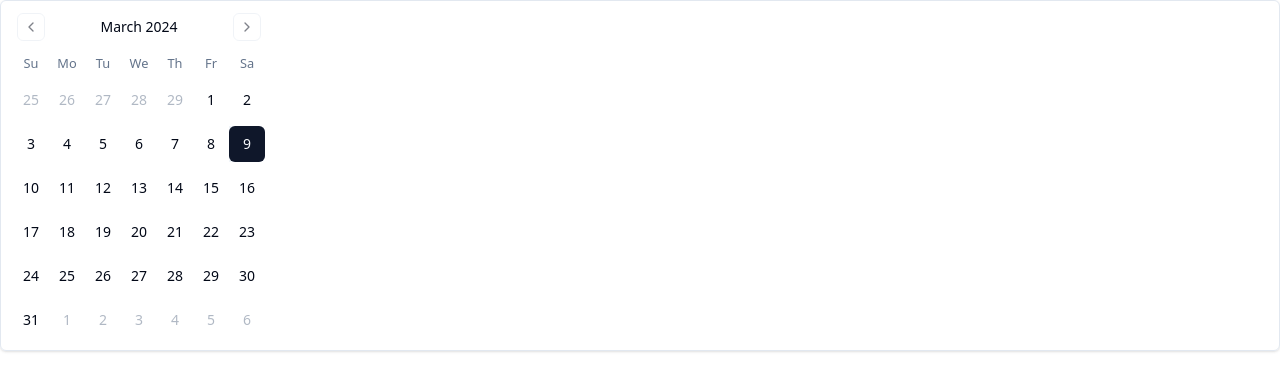
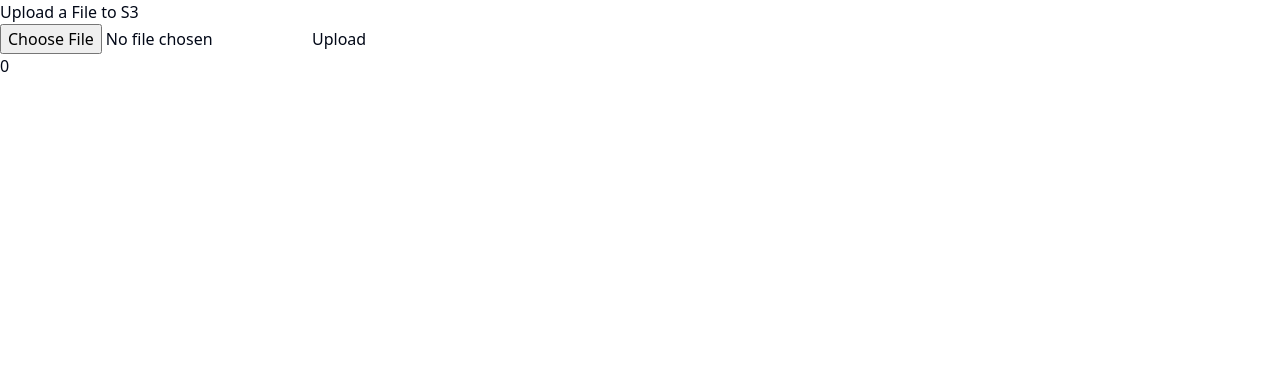
Before and after one commit to mohdadnaanazam/transferx, a Next.js app: page / in a window 1280 px wide. Shown: the top 390 px of the page. Built offline with nearby package versions, Linux system fonts and the light colour scheme.

Commit message:
fix: revert main page

```diff
--- a/src/app/page.tsx
+++ b/src/app/page.tsx
@@ -1,112 +1,93 @@
-// 'use client'
+'use client'
 
-// import axios from 'axios'
-// import { useState } from 'react'
+import axios from 'axios'
+import { useState } from 'react'
 
-// export default function Page() {
-//   const [file, setFile] = useState<File | null>(null)
-//   const [uploading, setUploading] = useState(false)
-//   const [shareLink, setShareLink] = useState('')
-//   const [progress, setProgress] = useState<null | number>(0)
+export default function Page() {
+  const [file, setFile] = useState<File | null>(null)
+  const [uploading, setUploading] = useState(false)
+  const [shareLink, setShareLink] = useState('')
+  const [progress, setProgress] = useState<null | number>(0)
 
-//   const handleSubmit = async (e: React.FormEvent<HTMLFormElement>) => {
-//     e.preventDefault()
+  const handleSubmit = async (e: React.FormEvent<HTMLFormElement>) => {
+    e.preventDefault()
 
-//     if (!file) {
-//       alert('Please select a file to upload.')
-//       return
-//     }
+    if (!file) {
+      alert('Please select a file to upload.')
+      return
+    }
 
-//     setUploading(true)
+    setUploading(true)
 
-//     const response = await fetch(
-//       process.env.NEXT_PUBLIC_BASE_URL + '/api/upload',
-//       {
-//         method: 'POST',
-//         headers: { 'Content-Type': 'application/json' },
-//         body: JSON.stringify({ filename: file.name, contentType: file.type }),
-//       }
-//     )
+    const response = await fetch(
+      process.env.NEXT_PUBLIC_BASE_URL + '/api/upload',
+      {
+        method: 'POST',
+        headers: { 'Content-Type': 'application/json' },
+        body: JSON.stringify({ filename: file.name, contentType: file.type }),
+      }
+    )
 
-//     const signedUploadResponse = await response.json()
+    const signedUploadResponse = await response.json()
 
-//     const signedURL = signedUploadResponse.url
-//     const objectKey = signedUploadResponse.key
+    const signedURL = signedUploadResponse.url
+    const objectKey = signedUploadResponse.key
 
 
-//     const formData = new FormData();
-//     formData.append('file', file);
+    const formData = new FormData();
+    formData.append('file', file);
 
-//     await axios.put(signedURL, file, {
-//       headers: {
-//         'Content-Type': file.type
-//       },
-//       onUploadProgress: (progressEvent: any) => {
-//         if (progressEvent.bytes) {
-//           setProgress(Math.round((progressEvent.loaded / progressEvent.total) * 100))
-//         }
-//       },
-//     })
-//       .then(response => {
-//         console.log('File uploaded successfully:', response);
-//       })
-//       .catch(error => {
-//         console.error('Error uploading file:', error);
-//       });
+    await axios.put(signedURL, file, {
+      headers: {
+        'Content-Type': file.type
+      },
+      onUploadProgress: (progressEvent: any) => {
+        if (progressEvent.bytes) {
+          setProgress(Math.round((progressEvent.loaded / progressEvent.total) * 100))
+        }
+      },
+    })
+      .then(response => {
+        console.log('File uploaded successfully:', response);
+      })
+      .catch(error => {
+        console.error('Error uploading file:', error);
+      });
 
-//     const getSignedURL = await fetch(process.env.NEXT_PUBLIC_BASE_URL + `/api/get-url?key=${objectKey}`, {
-//       method: 'GET'
-//     })
+    const getSignedURL = await fetch(process.env.NEXT_PUBLIC_BASE_URL + `/api/get-url?key=${objectKey}`, {
+      method: 'GET'
+    })
 
-//     const shareableURL = await getSignedURL.json()
+    const shareableURL = await getSignedURL.json()
 
-//     setShareLink(shareableURL.url)
+    setShareLink(shareableURL.url)
 
-//   }
+  }
 
-//   console.log(shareLink)
-
-//   return (
-//     <main>
-//       <h1>Upload a File to S3</h1>
-//       <form onSubmit={handleSubmit}>
-//         <input
-//           id="file"
-//           type="file"
-//           onChange={(e) => {
-//             const files = e.target.files
-//             if (files) {
-//               setFile(files[0])
-//             }
-//           }}
-//           accept="image/png, image/jpeg, application/pdf, video/mp4, video/mpeg, video/quicktime"
-//         />
-//         <button type="submit" disabled={uploading}>
-//           Upload
-//         </button>
-//       </form>
-
-//       {shareLink && <a target='_blank' href={shareLink}>here is your link</a>}
-//       {progress && <p>{progress}%</p>}
-//     </main>
-//   )
-// }
-
-"use client"
-
-import * as React from "react"
-
-import { Calendar } from "../components/ui/calendar"
-
-export default function CalendarDemo() {
-  const [date, setDate] = React.useState<Date | undefined>(new Date())
+  console.log(shareLink)
 
   return (
-    <Calendar
-      mode="single"
-      selected={date}
-      onSelect={setDate}
-      className="rounded-md border shadow"
-    />
+    <main>
+      <h1>Upload a File to S3</h1>
+      <form onSubmit={handleSubmit}>
+        <input
+          id="file"
+          type="file"
+          onChange={(e) => {
+            const files = e.target.files
+            if (files) {
+              setFile(files[0])
+            }
+          }}
+          accept="image/png, image/jpeg, application/pdf, video/mp4, video/mpeg, video/quicktime"
+        />
+        <button type="submit" disabled={uploading}>
+          Upload
+        </button>
+      </form>
+
+      {shareLink && <a target='_blank' href={shareLink}>here is your link</a>}
+      {progress && <p>{progress}%</p>}
+    </main>
   )
 }
```
